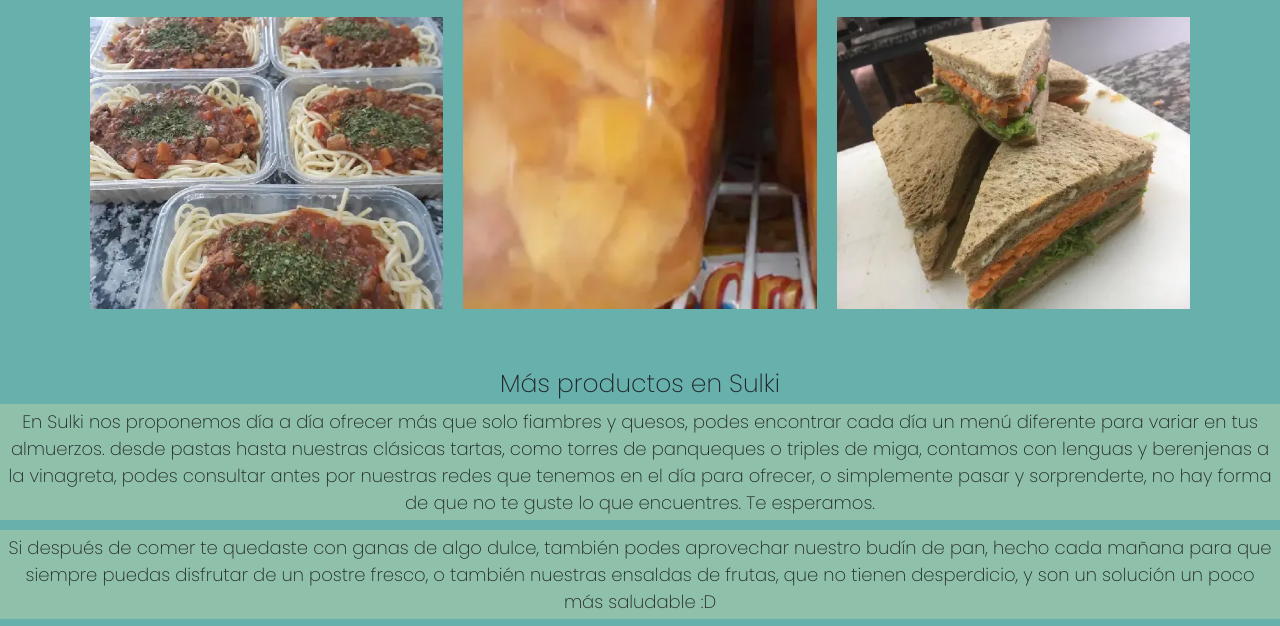
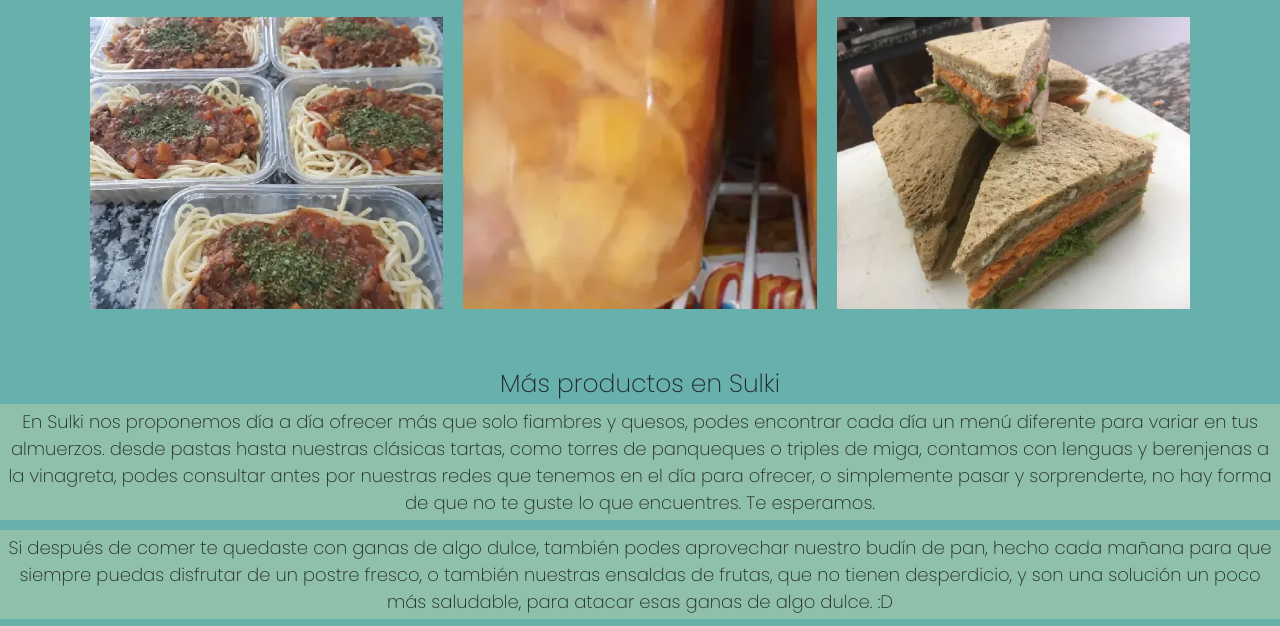
Before and after one commit to juanfstrack/proyectofinal, a website: page pages/productos.html in a window 1280 px wide. Shown: the part 907-1533 px from the top of the page. Drawn offline with nearby package versions, Linux system fonts and the light colour scheme.

Commit message:
correccion de page productos

```diff
--- a/pages/productos.html
+++ b/pages/productos.html
@@ -185,7 +185,8 @@
                     también podes aprovechar nuestro budín de pan, hecho cada
                     mañana para que siempre puedas disfrutar de un postre
                     fresco, o también nuestras ensaldas de frutas, que no tienen
-                    desperdicio, y son un solución un poco más saludable :D
+                    desperdicio, y son una solución un poco más saludable, para
+                    atacar esas ganas de algo dulce. :D
                 </p>
             </div>
         </article>
--- a/sass/styles.scss
+++ b/sass/styles.scss
@@ -54,7 +54,6 @@ article {
         h1 {
             text-align: center;
         }
-        p {
-        }
+
     }
 }
```
